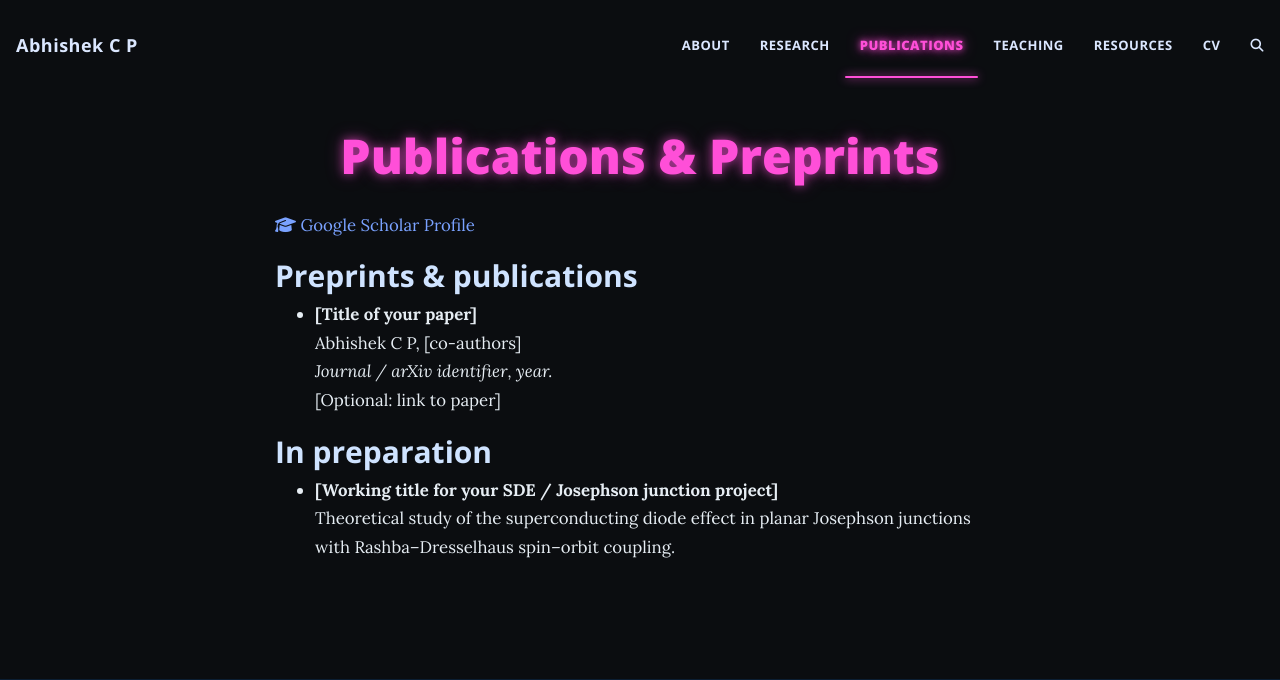
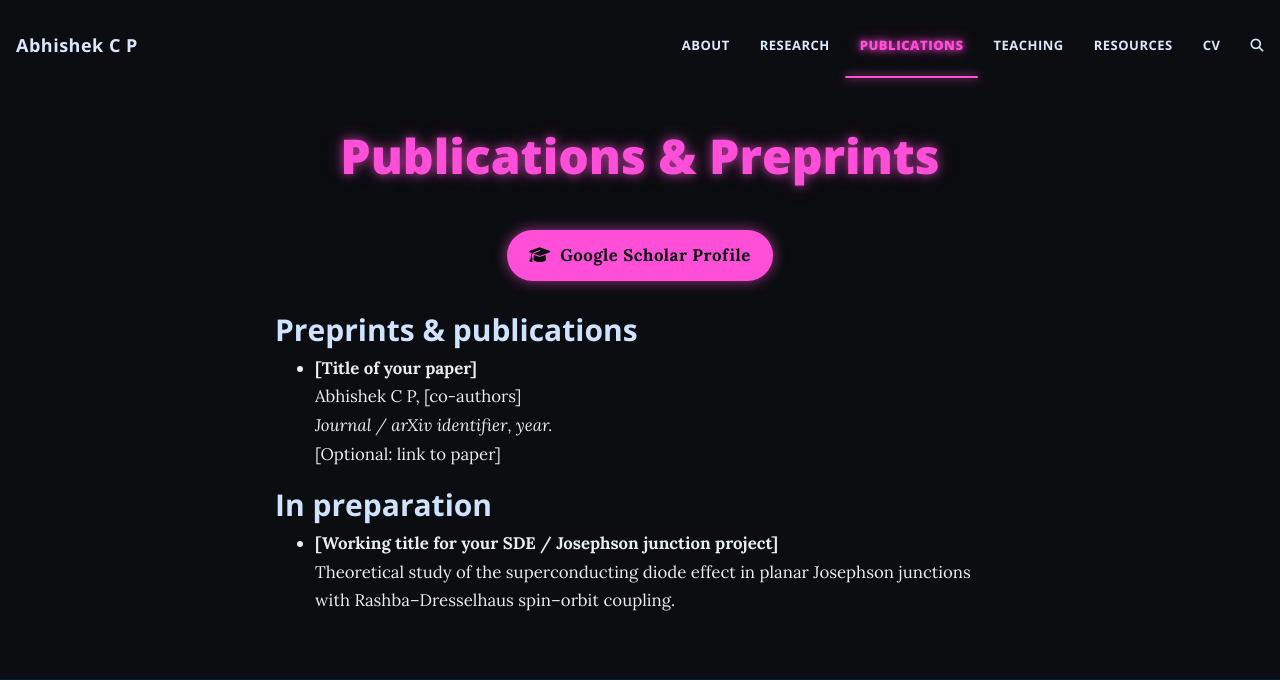
Before and after one commit to abhishek-c-p/abhishek-c-p.github.io, a Jekyll site: the page built from publications.md, in a window 1280 px wide and 1229 px high. Shown: the top 680 px of the window. Built offline with Jekyll 4.4.1, drawn with Linux system fonts in a browser that asks for light colours; comment, search, counter and statistics services are not loaded; grey boxes are pictures that could not be loaded.

Commit message:
Update custom.css

```diff
--- a/assets/css/custom.css
+++ b/assets/css/custom.css
@@ -554,3 +554,26 @@ footer .fa-stack-2x {
     background: rgba(0,0,0,0.65);
   }
 }
+/* Google Scholar button on Publications page */
+.scholar-btn-wrap {
+  text-align: center;
+  margin: 1.2rem 0 2rem;
+}
+.scholar-btn {
+  display: inline-flex;
+  align-items: center;
+  gap: 0.6rem;
+  padding: 0.7rem 1.4rem;
+  border-radius: 999px;
+  font-weight: 900;
+  letter-spacing: 0.5px;
+  color: #0b0d10 !important;
+  background: #ff4fd8 !important;
+  box-shadow: 0 0 14px rgba(255,79,216,0.6);
+  text-decoration: none !important;
+}
+.scholar-btn:hover {
+  background: #ff7fe5 !important;
+  box-shadow: 0 0 18px rgba(255,127,229,0.9);
+  transform: translateY(-1px);
+}
```
